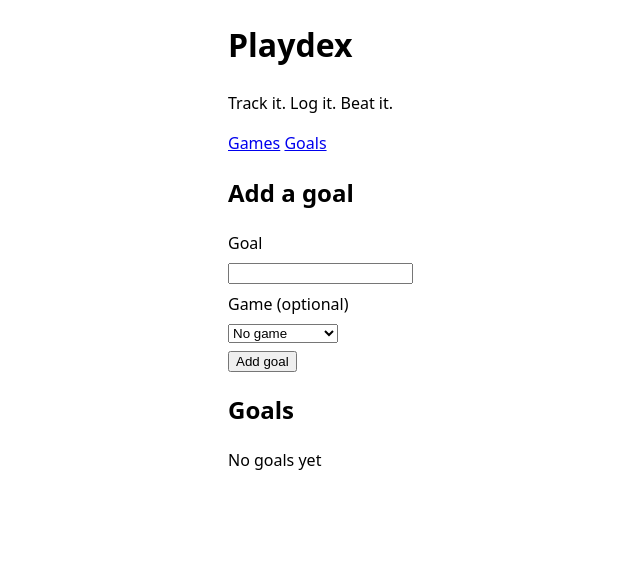
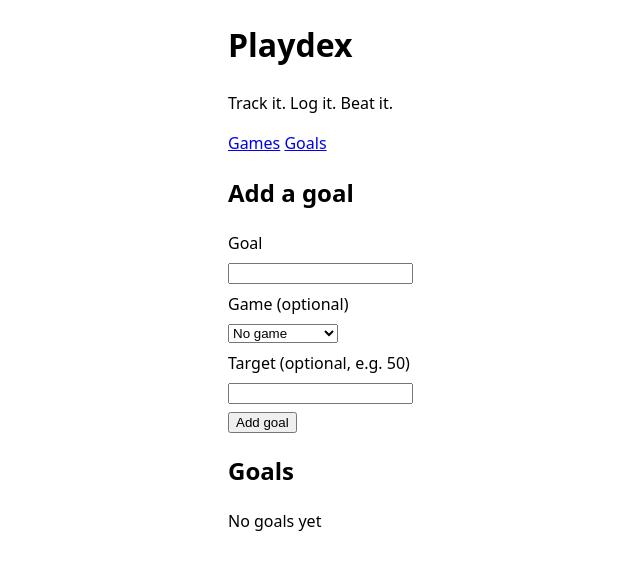
Before and after one commit to RikkaKallinen/playdex-achievement-tracker, a React (Vite) app: page /goals in a window 1280 px wide. Shown: the top 570 px of the page, without its empty margins (12-652 px from the left). Built offline with nearby package versions, Linux system fonts and the light colour scheme.

Commit message:
Add progress targets with a progress bar to goals

```diff
--- a/src/AddGoalForm.jsx
+++ b/src/AddGoalForm.jsx
@@ -3,6 +3,7 @@ import { useState } from "react";
 function AddGoalForm({ games, onAddGoal }) {
     const [text, setText] = useState("");
     const [gameId, setGameId] = useState("");
+    const [target, setTarget] = useState("");
 
     function handleSubmit(event) {
         event.preventDefault();
@@ -12,12 +13,15 @@ function AddGoalForm({ games, onAddGoal }) {
             type: "open",
             text: text,
             gameId: gameId,
+            target: target === "" ? null : Number(target),
+            progress: 0,
             completed: false,
             completedDate: null
         });
 
         setText("");
         setGameId("");
+        setTarget("");
     }
 
     return (
@@ -43,6 +47,15 @@ function AddGoalForm({ games, onAddGoal }) {
                 ))}
             </select>
 
+            <label htmlFor="goal-target">Target (optional, e.g. 50)</label>
+            <input
+                type="number"
+                id="goal-target"
+                min="1"
+                value={target}
+                onChange={(event) => setTarget(event.target.value)}
+            />
+
             <button type="submit">Add goal</button>
         </form>
     );
--- a/src/App.jsx
+++ b/src/App.jsx
@@ -107,6 +107,24 @@ function App() {
         setGoals(goals.filter((goal) => goal.id !== goalId));
     }
 
+    function updateGoalProgress(goalId, newProgress) {
+        setGoals(goals.map((goal) => {
+            if (goal.id !== goalId) {
+                return goal;
+            }
+
+            const nowCompleted = newProgress >= goal.target;
+            let completedDate = null;
+            if (nowCompleted) {
+                completedDate = goal.completed
+                    ? goal.completedDate
+                    : new Date().toLocaleDateString("en-CA");
+            }
+
+            return { ...goal, progress: newProgress, completed: nowCompleted, completedDate: completedDate };
+        }));
+    }
+
     return (
         <>
             <header>
@@ -150,6 +168,7 @@ function App() {
                                 onAddGoal={addGoal}
                                 onToggleGoal={toggleGoal}
                                 onDeleteGoal={deleteGoal}
+                                onUpdateGoalProgress={updateGoalProgress}
                             />
                         }
                     />
--- a/src/GoalCard.jsx
+++ b/src/GoalCard.jsx
@@ -1,4 +1,4 @@
-function GoalCard({ goal, games, onToggle, onDelete }) {
+function GoalCard({ goal, games, onToggle, onDelete, onProgressChange }) {
     const game = games.find((game) => game.id === goal.gameId);
 
     const cardClass = goal.completed
@@ -17,10 +17,27 @@ function GoalCard({ goal, games, onToggle, onDelete }) {
         <article className={cardClass}>
             <h3>{goal.text}</h3>
             {game && <p>{game.title}</p>}
-            <label>
-                <input type="checkbox" checked={goal.completed} onChange={onToggle} />
-                {" "}Completed
-            </label>
+            {goal.target ? (
+                <>
+                    <label>
+                        Progress{" "}
+                        <input
+                            type="number"
+                            min="0"
+                            max={goal.target}
+                            value={goal.progress}
+                            onChange={(event) => onProgressChange(Number(event.target.value))}
+                        />
+                        {" "}/ {goal.target}
+                    </label>
+                    <progress value={goal.progress} max={goal.target} />
+                </>
+            ) : (
+                <label>
+                    <input type="checkbox" checked={goal.completed} onChange={onToggle} />
+                    {" "}Completed
+                </label>
+            )}
             <button onClick={onDelete}>Delete</button>
             {goal.completed && (
                 <p>
--- a/src/GoalsPage.jsx
+++ b/src/GoalsPage.jsx
@@ -1,7 +1,7 @@
 import AddGoalForm from "./AddGoalForm";
 import GoalCard from "./GoalCard";
 
-function GoalsPage({ goals, games, onAddGoal, onToggleGoal, onDeleteGoal }) {
+function GoalsPage({ goals, games, onAddGoal, onToggleGoal, onDeleteGoal, onUpdateGoalProgress }) {
     return (
         <>
             <section>
@@ -19,6 +19,7 @@ function GoalsPage({ goals, games, onAddGoal, onToggleGoal, onDeleteGoal }) {
                         games={games}
                         onToggle={() => onToggleGoal(goal.id)}
                         onDelete={() => onDeleteGoal(goal.id)}
+                        onProgressChange={(newProgress) => onUpdateGoalProgress(goal.id, newProgress)}
                     />
                 ))}
             </section>
```
